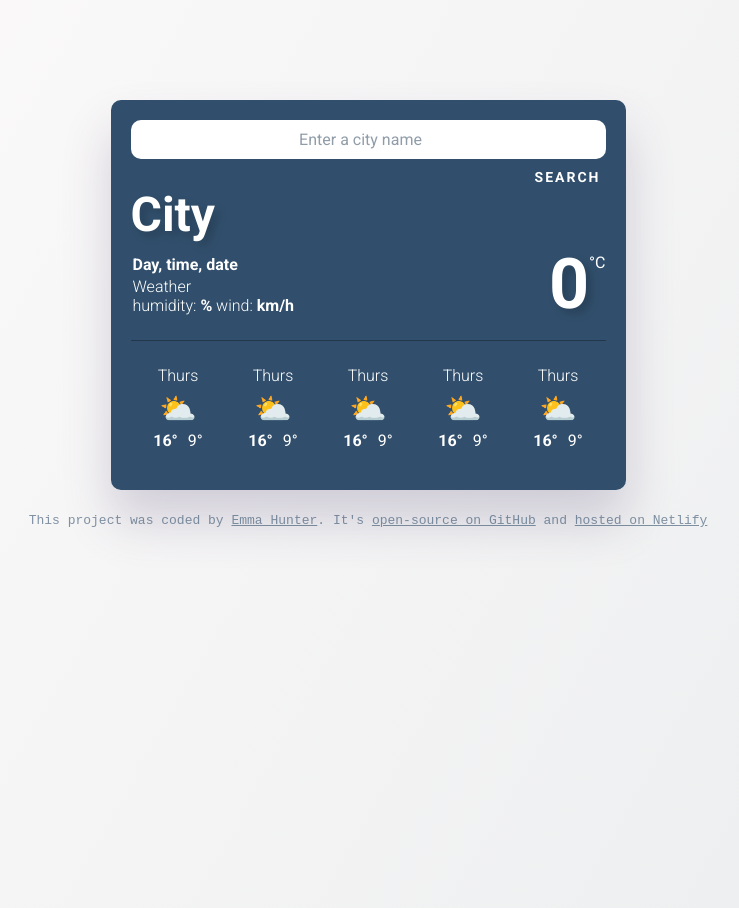
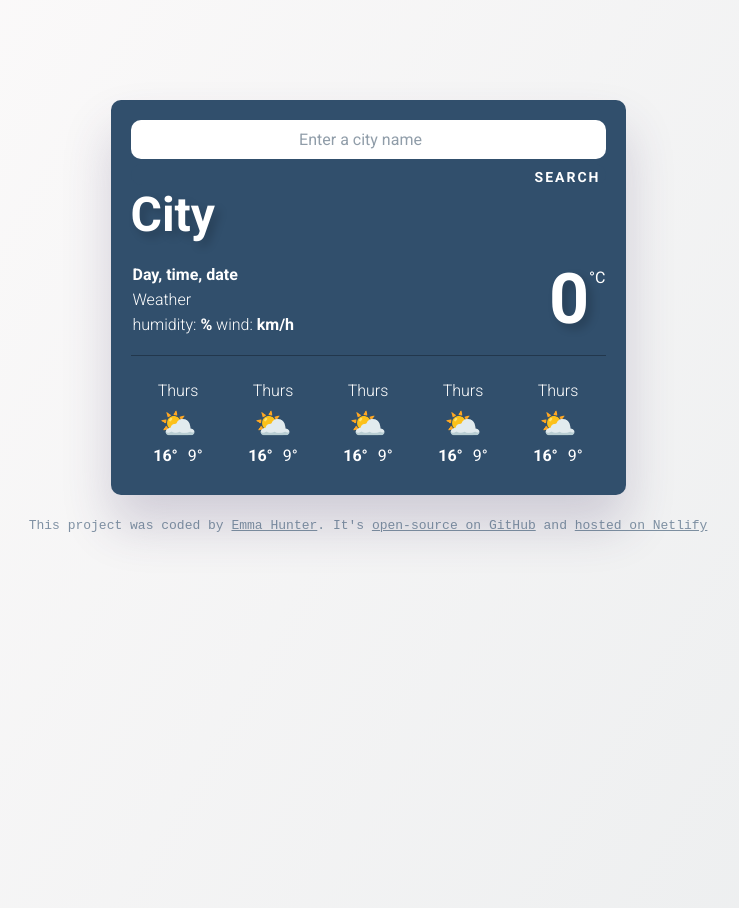
Before and after one commit to emma-hunter-code/weather-app, a plain HTML site: page index.html in a window 1280 px wide. Shown: the whole page, without its empty margins (272-1011 px from the left). Drawn offline with nearby package versions, Linux system fonts and the light colour scheme.

Commit message:
Few more styling tweaks pre forecast API

```diff
--- a/style.css
+++ b/style.css
@@ -7,7 +7,7 @@ body {
 
 .main-wrapper {
   width: 475px;
-  height: 350px;
+  height: 355px;
   background-color: rgba(49, 79, 108);
   padding: 20px;
   margin: auto;
@@ -67,6 +67,7 @@ input[type="submit"] {
 
 .city-name {
   margin: 0;
+  padding-bottom: 15px;
   font-size: 48px;
   text-shadow: 5px 5px 10px rgba(6, 6, 6, 0.2);
 }
@@ -86,6 +87,7 @@ input[type="submit"] {
   font-weight: 350;
   font-size: 16px;
   margin-left: 2px;
+  line-height: 25px;
 }
 
 .detail-inputs {
```
